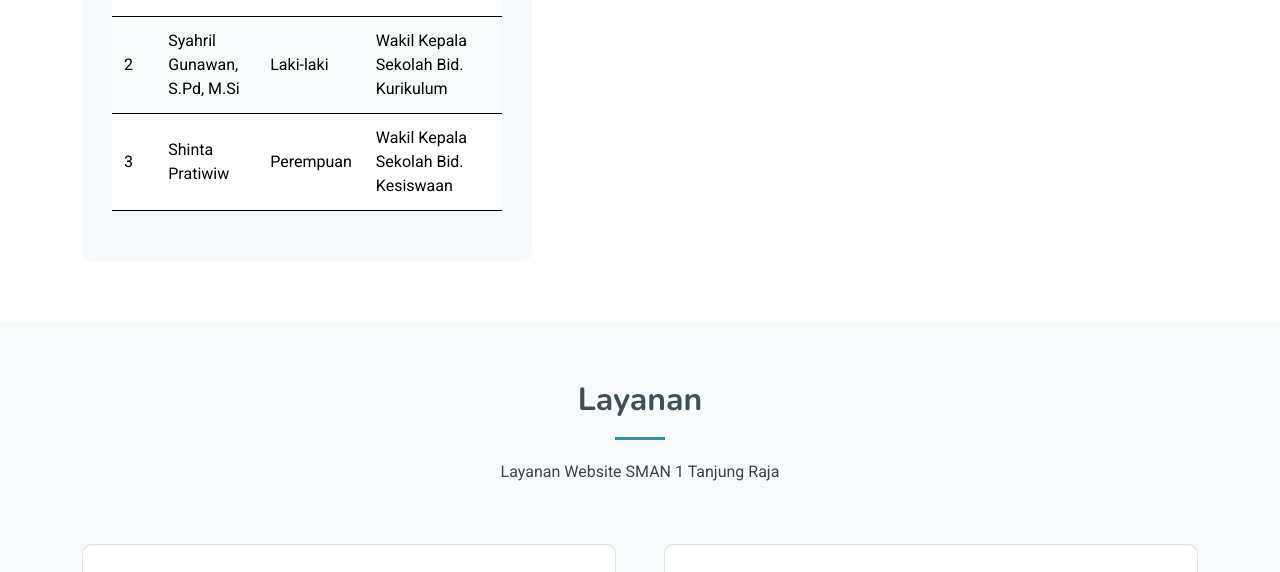
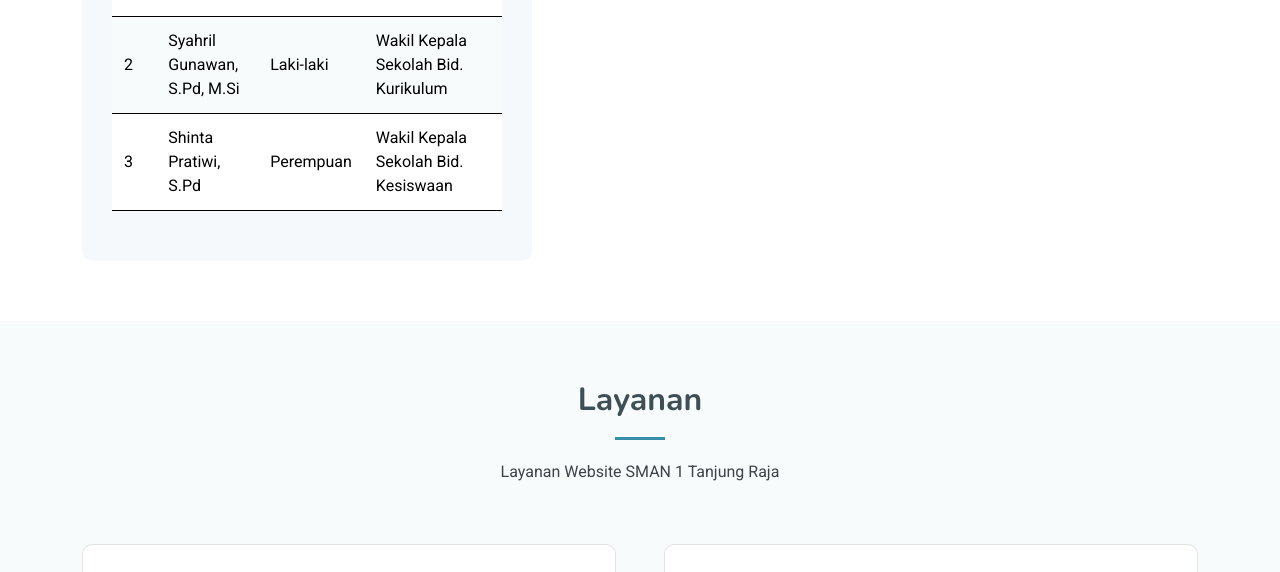
Before and after one commit to SMAN1TRA/Guru, a plain HTML site: page index.html in a window 1280 px wide. Shown: the part 1017-1589 px from the top of the page. Drawn offline with nearby package versions, Linux system fonts and the light colour scheme.

Commit message:
Update index.html

```diff
--- a/index.html
+++ b/index.html
@@ -174,7 +174,7 @@
       </tr>
       <tr>
         <td>3</td>
-        <td>Shinta Pratiwiw</td>
+        <td>Shinta Pratiwi, S.Pd</td>
         <td>Perempuan</td>
         <td>Wakil Kepala Sekolah Bid. Kesiswaan</td>
       </tr>
```
